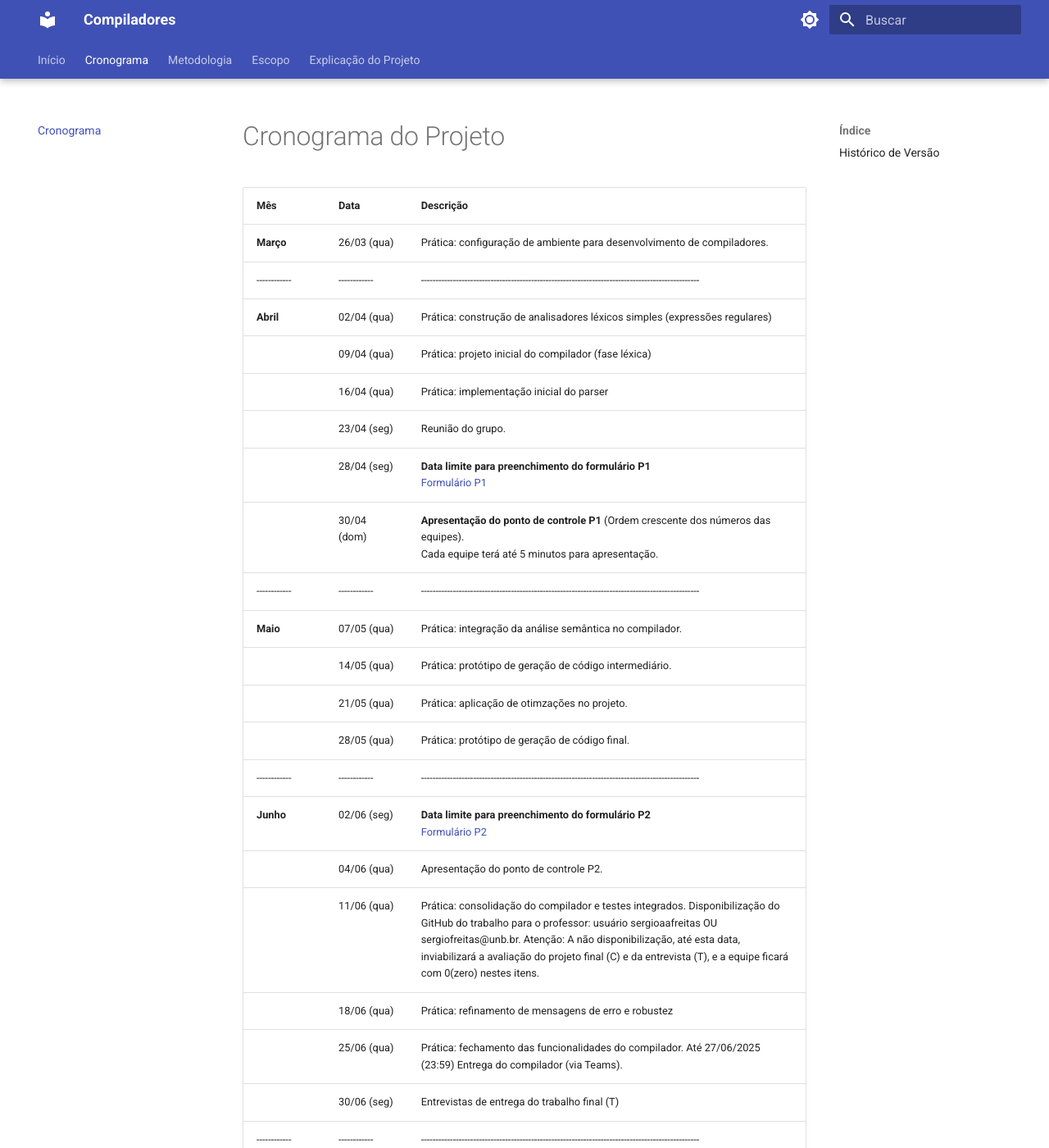
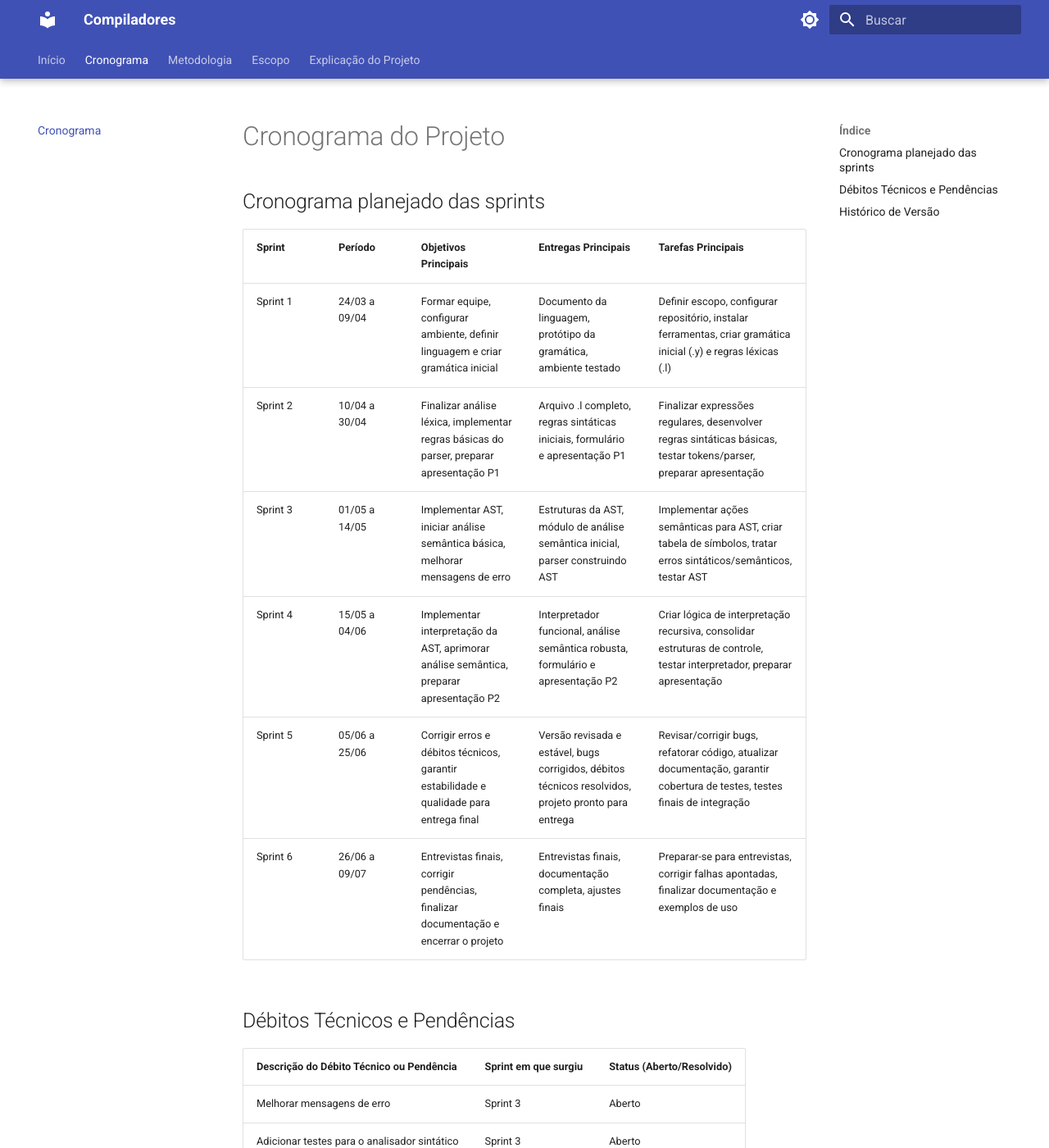
Before and after one commit to Frans6/Trab_Compiladores, an MkDocs documentation site: the page built from docs/cronograma.md, in a window 1280 px wide and 1400 px high. Shown: the whole window at 82% size. Built offline with MkDocs 1.6.1 and Material for MkDocs 9.7.7, drawn with Linux system fonts in a browser that asks for light colours; some of the changed text lies outside the part shown.

Commit message:
docs(cronograma): transformação do cronograma em tabela e adição da tabela de débitos técnicos

```diff
--- a/docs/cronograma.md
+++ b/docs/cronograma.md
@@ -1,34 +1,30 @@
 # Cronograma do Projeto
 
-| **Mês**    | **Data**   | **Descrição**                                                                                  |
-|------------|------------|------------------------------------------------------------------------------------------------|
-|       **Março**     | 26/03 (qua)  | Prática: configuração de ambiente para desenvolvimento de compiladores.                        |
-|------------|------------|------------------------------------------------------------------------------------------------|
-| **Abril**  | 02/04 (qua)   | Prática: construção de analisadores léxicos simples (expressões regulares)                                                                         |
-|            | 09/04 (qua)   | Prática: projeto inicial do compilador (fase léxica)                                                            |
-|            | 16/04 (qua)  | Prática: implementação inicial do parser                                               |
-|            | 23/04 (seg)  | Reunião do grupo.                                                                              |
-|            | 28/04 (seg)  | **Data limite para preenchimento do formulário P1** <br> [Formulário P1](https://forms.office.com/r/MyKh4HiAAu) |
-|            | 30/04 (dom)  | **Apresentação do ponto de controle P1** (Ordem crescente dos números das equipes). <br> Cada equipe terá até 5 minutos para apresentação. |
-|------------|------------|------------------------------------------------------------------------------------------------|
-| **Maio**   | 07/05 (qua)   | Prática: integração da análise semântica no compilador.                                         |
-|            | 14/05 (qua)  | Prática: protótipo de geração de código  intermediário.        |
-|            | 21/05 (qua)  | Prática: aplicação de otimzações no projeto. |
-|            | 28/05 (qua)  | Prática: protótipo de geração de código final. |
-|------------|------------|------------------------------------------------------------------------------------------------|
-| **Junho**  | 02/06 (seg)   | **Data limite para preenchimento do formulário P2** <br> [Formulário P2](https://forms.office.com/r/gNG6Eb7e71)                                                                      |
-|            | 04/06 (qua)   | Apresentação do ponto de controle P2.                                                          |
-|            | 11/06 (qua)  | Prática: consolidação do compilador e testes integrados. Disponibilização do GitHub do trabalho para o professor: usuário sergioaafreitas OU sergiofreitas@unb.br. Atenção: A não disponibilização, até esta data, inviabilizará a avaliação do projeto final (C) e da entrevista (T), e a equipe ficará com 0(zero) nestes itens.  |
-|            | 18/06 (qua)   | Prática: refinamento de mensagens de erro e robustez                                                        |
-|            | 25/06 (qua)   |Prática: fechamento das funcionalidades do compilador. Até 27/06/2025 (23:59) Entrega do compilador (via Teams).  |
-|            | 30/06 (seg)   |Entrevistas de entrega do trabalho final (T)                                                      |
-|------------|------------|------------------------------------------------------------------------------------------------|
-| **Julho**  | 02/06 (qua)  | Entrevistas de defesa do trabalho final.                                                      |
+## Cronograma planejado das sprints
+
+| Sprint  | Período           | Objetivos Principais                                                                                                         | Entregas Principais                                                                                      | Tarefas Principais                                                                                                                                                                                                                      |
+|---------|-------------------|----------------------------------------------------------------------------------------------------------------------------|----------------------------------------------------------------------------------------------------------|----------------------------------------------------------------------------------------------------------------------------------------------------------------------------------------------------------------------------------------|
+| Sprint 1| 24/03 a 09/04     | Formar equipe, configurar ambiente, definir linguagem e criar gramática inicial                                            | Documento da linguagem, protótipo da gramática, ambiente testado                                         | Definir escopo, configurar repositório, instalar ferramentas, criar gramática inicial (.y) e regras léxicas (.l)                                                                                                                      |
+| Sprint 2| 10/04 a 30/04     | Finalizar análise léxica, implementar regras básicas do parser, preparar apresentação P1                                   | Arquivo .l completo, regras sintáticas iniciais, formulário e apresentação P1                            | Finalizar expressões regulares, desenvolver regras sintáticas básicas, testar tokens/parser, preparar apresentação                                                                                                                     |
+| Sprint 3| 01/05 a 14/05     | Implementar AST, iniciar análise semântica básica, melhorar mensagens de erro                                              | Estruturas da AST, módulo de análise semântica inicial, parser construindo AST                           | Implementar ações semânticas para AST, criar tabela de símbolos, tratar erros sintáticos/semânticos, testar AST                                                                                                                        |
+| Sprint 4| 15/05 a 04/06     | Implementar interpretação da AST, aprimorar análise semântica, preparar apresentação P2                                    | Interpretador funcional, análise semântica robusta, formulário e apresentação P2                         | Criar lógica de interpretação recursiva, consolidar estruturas de controle, testar interpretador, preparar apresentação                                                                                                                |
+| Sprint 5| 05/06 a 25/06     | Corrigir erros e débitos técnicos, garantir estabilidade e qualidade para entrega final                                    | Versão revisada e estável, bugs corrigidos, débitos técnicos resolvidos, projeto pronto para entrega      | Revisar/corrigir bugs, refatorar código, atualizar documentação, garantir cobertura de testes, testes finais de integração                                                                                                             |
+| Sprint 6| 26/06 a 09/07     | Entrevistas finais, corrigir pendências, finalizar documentação e encerrar o projeto                                       | Entrevistas finais, documentação completa, ajustes finais                                                | Preparar-se para entrevistas, corrigir falhas apontadas, finalizar documentação e exemplos de uso                                                                                                                                      |
+
+## Débitos Técnicos e Pendências
+
+| Descrição do Débito Técnico ou Pendência | Sprint em que surgiu | Status (Aberto/Resolvido) |
+|------------------------------------------|----------------------|---------------------------|
+| Melhorar mensagens de erro    | Sprint 3     | Aberto                    |
+| Adicionar testes para o analisador sintático| Sprint 3|Aberto                    |
+| Adicionar testes para AST     | Sprint 3             | Aberto                    |
+| Interpretar interpretação da AST| Sprint 4             | Aberto                    |
 
 
 ## Histórico de Versão
 
 | Versão | Data          | Descrição                          | Autor(es)     |
 | ------ | ------------- | ---------------------------------- | ------------- |
-| `0.1`  |  27/04/2025 |  Documentação de cronograma | Breno Yuri |
-| `0.2`  |  28/04/2025 |  Correções | Breno Yuri |
+| `1.0`  |  27/04/2025 |  Documentação de cronograma | Breno Yuri |
+| `1.1`  |  28/04/2025 |  Correções | Breno Yuri |
+| `1.1`  |  26/05/2025 |  Organização do cronograma em formato de tabela e adição da tabela de débitos técnicos | Arthur Evangelista |
```
